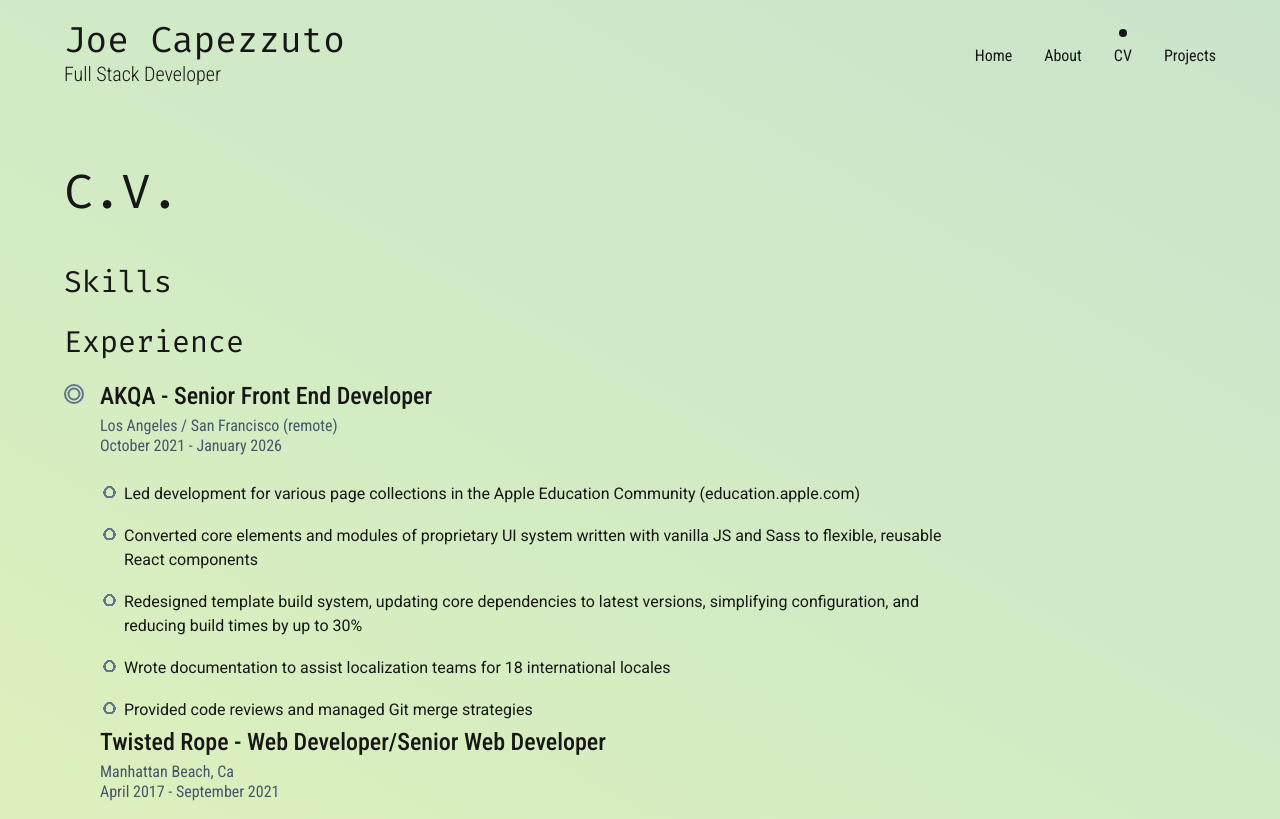
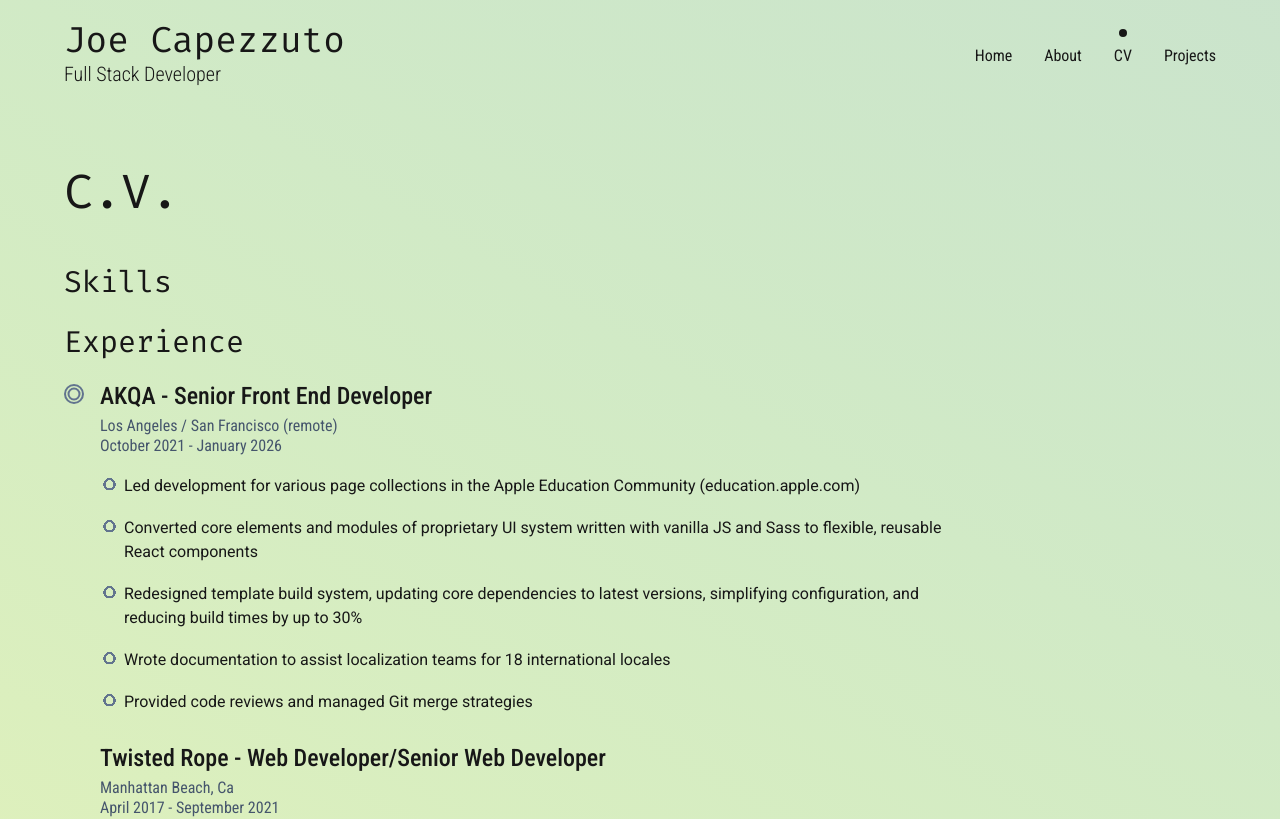
Before and after one commit to Capezzuto/portfolio-v2, a Next.js app: page /cv in a window 1280 px wide. Shown: the top 819 px of the page. Built offline with nearby package versions, Linux system fonts and the light colour scheme.

Commit message:
Adjust margins for StructuredJob

```diff
--- a/src/app/(static)/cv/StructuredJob.tsx
+++ b/src/app/(static)/cv/StructuredJob.tsx
@@ -15,8 +15,8 @@ interface Job {
 }
 const StructuredJob = ({ jobData }: { jobData: Job }) => {
 	return (
-		<div className='StructuredJob max-w-4xl'>
-			<div className='pl-4 mb-4'>
+		<div className='StructuredJob max-w-4xl mb-8'>
+			<div className='pl-4 mb-2'>
 				<h3 className='font-(family-name:--font-roboto-condensed) lg:text-2xl/6 md:text-xl/5 text-lg/4 font-medium mb-2'>
 					{jobData.company} - {jobData.role}
 				</h3>
```
